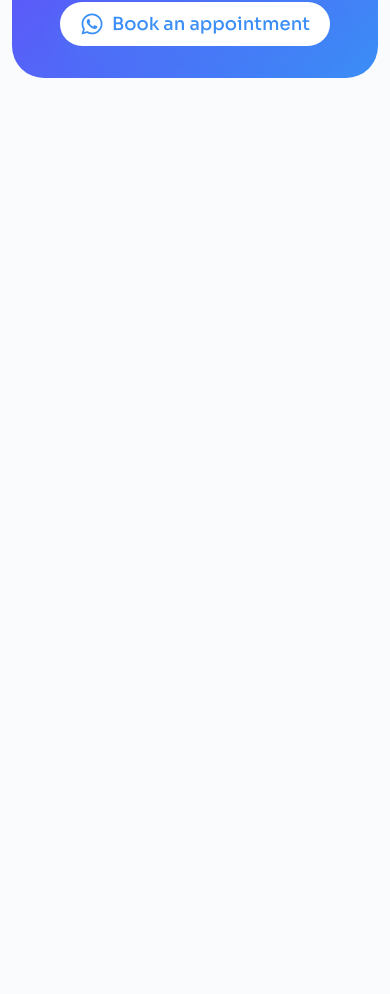
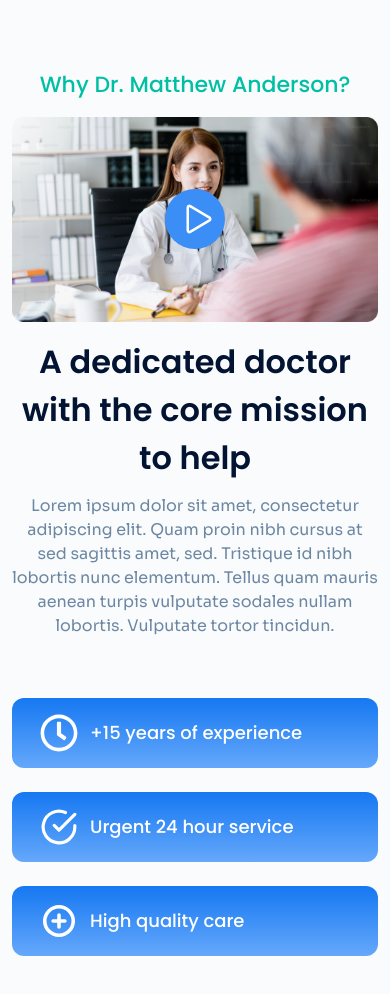
Before and after one commit to NazmulHossain2905/react-doctor-landing-page, a React (Vite) app: page / in a window 390 px wide. Shown: the part 6541-7535 px from the top of the page. Before the commit the page ends 6832 px from the top, so only its background shows below. Built offline with nearby package versions, Linux system fonts and the light colour scheme.

Commit message:
service section design done

```diff
--- a/src/App.jsx
+++ b/src/App.jsx
@@ -6,6 +6,7 @@ import About from "./components/About";
 import Services from "./components/Services";
 import ServiceCards from "./components/ServiceCards";
 import BookAnAppointment from "./components/BookAnAppointment";
+import VideoSection from "./components/VideoSection";
 
 function App() {
   return (
@@ -24,6 +25,7 @@ function App() {
       </div>
 
       <BookAnAppointment />
+      <VideoSection />
     </>
   );
 }
--- a/src/components/BookAnAppointment.jsx
+++ b/src/components/BookAnAppointment.jsx
@@ -3,7 +3,7 @@ import { FaWhatsapp } from "react-icons/fa";
 
 export default function BookAnAppointment() {
   return (
-    <div className="mx-auto mb-[213px] max-w-screen-xl px-3 pt-[148px]">
+    <div className="mx-auto mb-[130px] max-w-screen-xl px-3 pt-[80px] md:mb-[213px] md:pt-[148px]">
       <p className="mb-3 text-center font-poppins text-[22px] font-medium text-secondary">
         Book an appointment
       </p>
--- a/src/components/ServiceCards.jsx
+++ b/src/components/ServiceCards.jsx
@@ -3,7 +3,7 @@ import { ServiceCard } from "./ui";
 
 export default function ServiceCards() {
   return (
-    <div className="mx-auto flex max-w-screen-xl flex-wrap items-center justify-center gap-9 pb-[164px]">
+    <div className="mx-auto flex max-w-screen-xl flex-wrap items-center justify-center gap-9 pb-[80px] md:pb-[164px]">
       <ServiceCard title="General" />
       <ServiceCard title="Pediatrics" imgSrc="/card-img-2.png" />
       <ServiceCard title="Nutritional" imgSrc="/card-img-3.png" />
--- /dev/null
+++ b/src/components/VideoSection.jsx
@@ -0,0 +1,51 @@
+import { FaRegClock } from "react-icons/fa";
+import { FiCheckCircle } from "react-icons/fi";
+import { IoPlayOutline } from "react-icons/io5";
+import { PiPlusCircleBold } from "react-icons/pi";
+
+export default function VideoSection() {
+  return (
+    <div className="mx-auto max-w-screen-xl p-3 pb-28 md:pb-[164px]">
+      <p className="mb-3 text-center font-poppins text-[22px] font-medium text-secondary">
+        Why Dr. Matthew Anderson?
+      </p>
+
+      <div className="relative mt-4 flex w-full items-center justify-center">
+        <img className="w-full" src="/video-bg.png" alt="Video" />
+        <button className="absolute flex size-[60px] items-center justify-center rounded-full bg-primary-start md:size-[100px]">
+          <IoPlayOutline className="ml-2 size-10 text-white md:size-16" />
+        </button>
+      </div>
+
+      <div>
+        <h4 className="mb-3 mt-4 text-center font-poppins text-[32px] font-semibold text-[#031432]">
+          A dedicated doctor with the core mission to help
+        </h4>
+        <p className="mx-auto max-w-[843px] text-center text-para">
+          Lorem ipsum dolor sit amet, consectetur adipiscing elit. Quam proin
+          nibh cursus at sed sagittis amet, sed. Tristique id nibh lobortis nunc
+          elementum. Tellus quam mauris aenean turpis vulputate sodales nullam
+          lobortis. Vulputate tortor tincidun.
+        </p>
+      </div>
+
+      <div className="mt-[60px] flex flex-col items-center justify-center gap-6 md:flex-row">
+        <Item title="+15 years of experience" />
+        <Item title="Urgent 24 hour service" Icon={FiCheckCircle} />
+        <Item title="High quality care" Icon={PiPlusCircleBold} />
+      </div>
+    </div>
+  );
+}
+
+function Item({ Icon = FaRegClock, title = "" }) {
+  return (
+    <div className="flex w-full items-center gap-3 rounded-[12px] bg-gradient-to-t from-[#65A8FB] to-[#1678F2] px-7 py-4 text-white transition hover:-rotate-3 md:max-w-[320px]">
+      <div>
+        <Icon className="size-[38px]" />
+      </div>
+
+      <h3 className="font-poppins text-lg font-medium">{title}</h3>
+    </div>
+  );
+}
```
